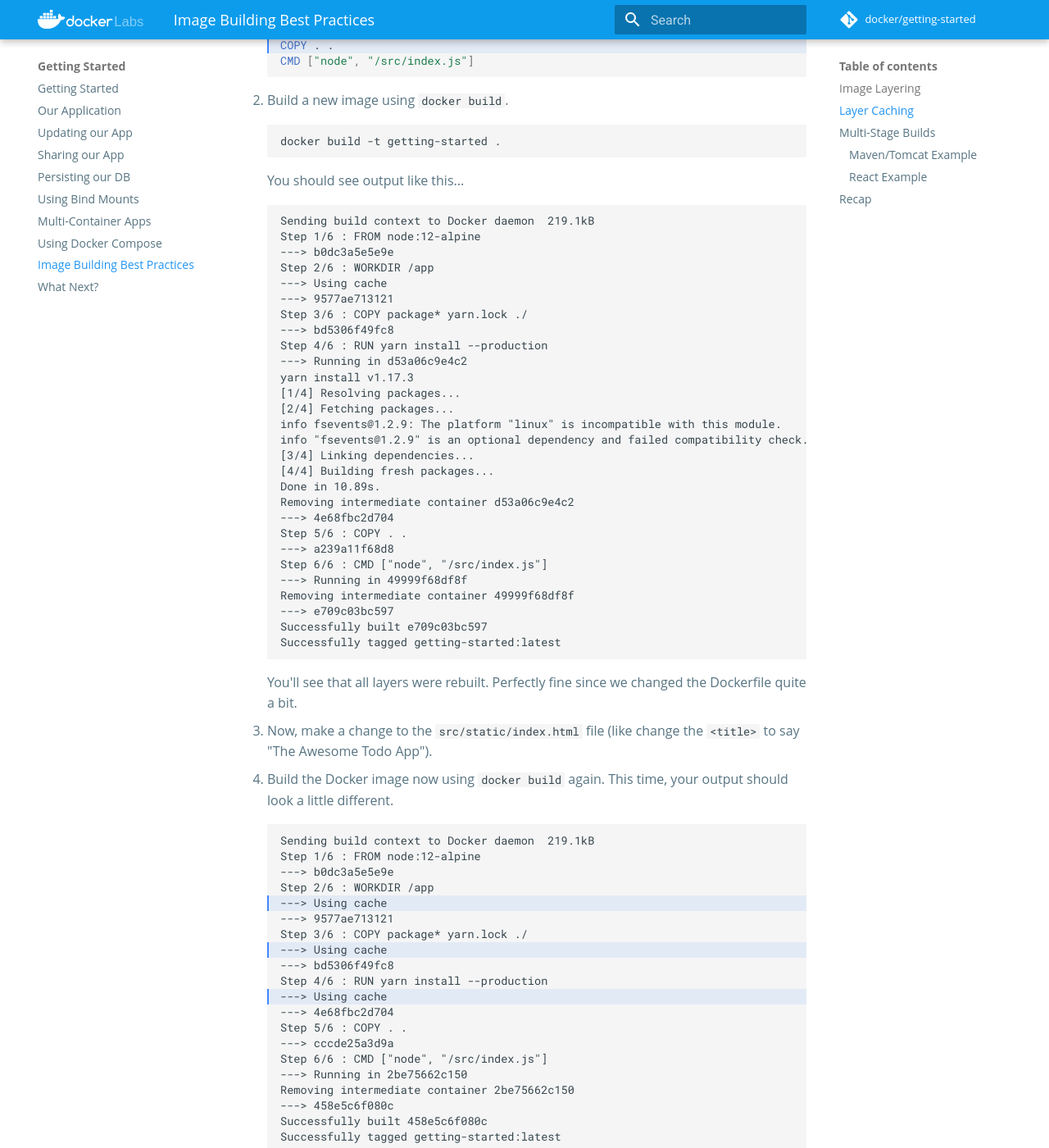
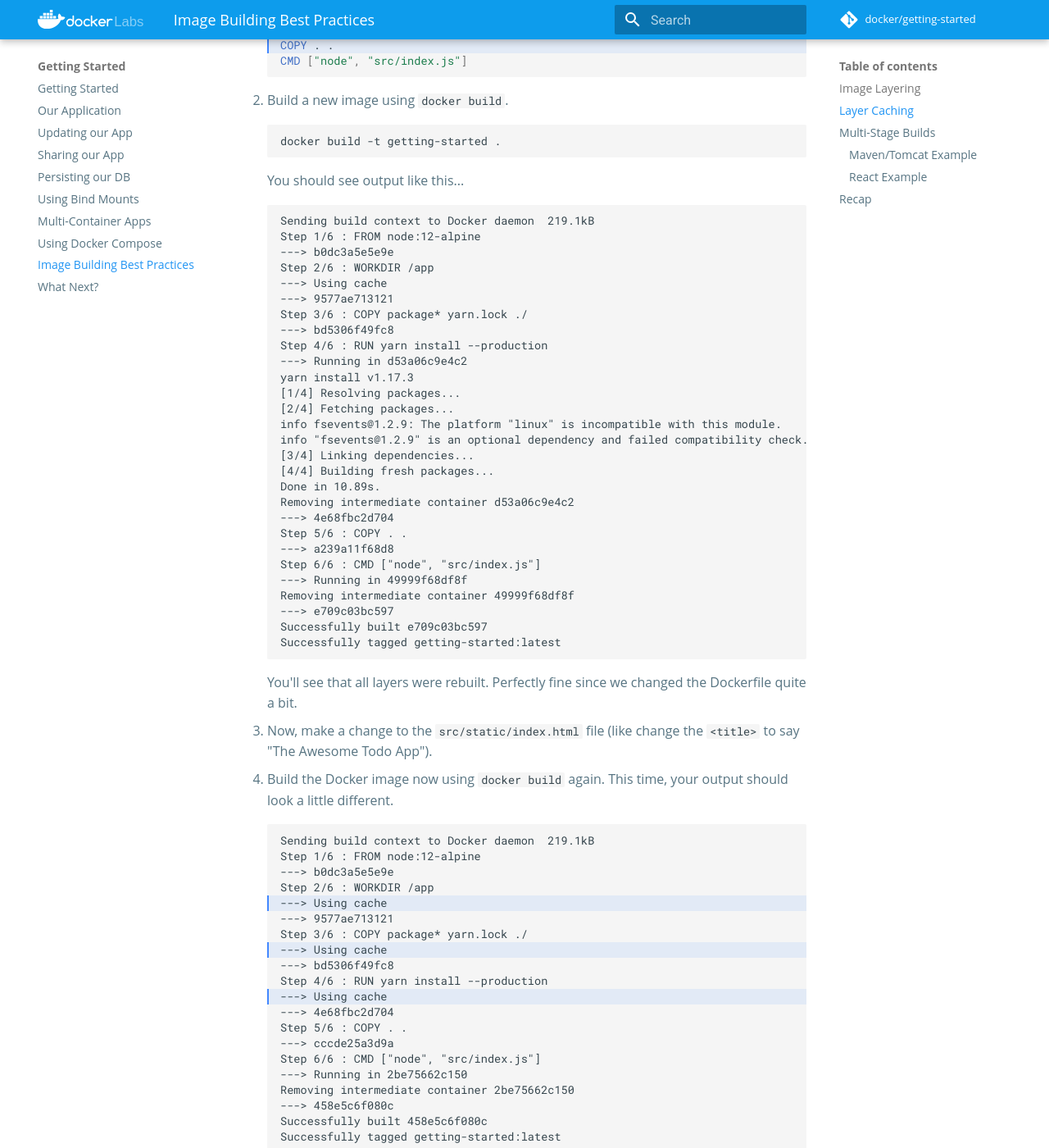
Before and after one commit to docker/getting-started, an MkDocs documentation site: the page built from docs/tutorial/image-building-best-practices/index.md, in a window 1280 px wide and 1400 px high, scrolled down 1785 px. Shown: the whole window at 82% size. Built offline with MkDocs 1.6.1 and Material for MkDocs 9.7.7, drawn with Linux system fonts in a browser that asks for light colours; comment, search, counter and statistics services are not loaded; some of the changed text lies outside the part shown.

Commit message:
Removed leading slash
Minor fix

````diff
--- a/docs/tutorial/image-building-best-practices/index.md
+++ b/docs/tutorial/image-building-best-practices/index.md
@@ -15,7 +15,7 @@
 
     ```plaintext
     IMAGE               CREATED             CREATED BY                                      SIZE                COMMENT
-    a78a40cbf866        18 seconds ago      /bin/sh -c #(nop)  CMD ["node" "/src/index.…    0B
+    a78a40cbf866        18 seconds ago      /bin/sh -c #(nop)  CMD ["node" "src/index.j…    0B
     f1d1808565d6        19 seconds ago      /bin/sh -c yarn install --production            85.4MB
     a2c054d14948        36 seconds ago      /bin/sh -c #(nop) COPY dir:5dc710ad87c789593…   198kB
     9577ae713121        37 seconds ago      /bin/sh -c #(nop) WORKDIR /app                  0B
@@ -56,7 +56,7 @@
 WORKDIR /app
 COPY . .
 RUN yarn install --production
-CMD ["node", "/src/index.js"]
+CMD ["node", "src/index.js"]
 ```
 
 Going back to the image history output, we see that each command in the Dockerfile becomes a new layer in the image.
@@ -76,7 +76,7 @@
     COPY package.json yarn.lock ./
     RUN yarn install --production
     COPY . .
-    CMD ["node", "/src/index.js"]
+    CMD ["node", "src/index.js"]
     ```
 
 1. Build a new image using `docker build`.
@@ -110,7 +110,7 @@
     ---> 4e68fbc2d704
     Step 5/6 : COPY . .
     ---> a239a11f68d8
-    Step 6/6 : CMD ["node", "/src/index.js"]
+    Step 6/6 : CMD ["node", "src/index.js"]
     ---> Running in 49999f68df8f
     Removing intermediate container 49999f68df8f
     ---> e709c03bc597
@@ -139,7 +139,7 @@
     ---> 4e68fbc2d704
     Step 5/6 : COPY . .
     ---> cccde25a3d9a
-    Step 6/6 : CMD ["node", "/src/index.js"]
+    Step 6/6 : CMD ["node", "src/index.js"]
     ---> Running in 2be75662c150
     Removing intermediate container 2be75662c150
     ---> 458e5c6f080c
````
